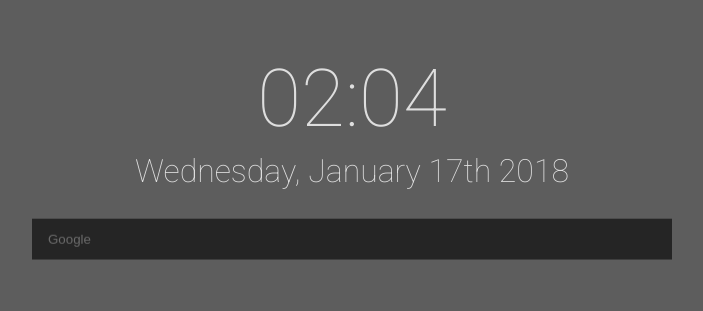
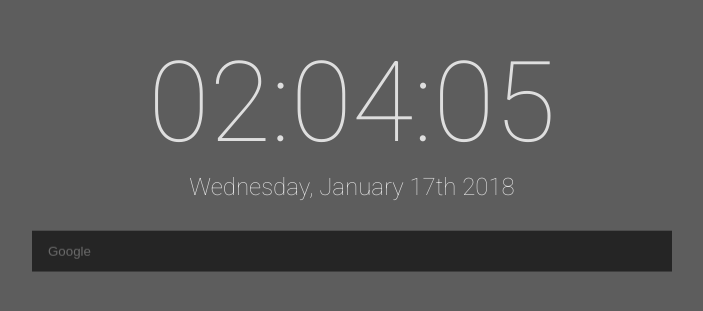
Before and after one commit to kevnoto/kevnoto.github.io, a browser extension: page index.html in a window 1280 px wide. Shown: the part 225-536 px from the top of the page, without its empty margins (288-991 px from the left). Drawn offline with Linux system fonts and the light colour scheme; no server answers.

Commit message:
font sizes

```diff
--- a/css/main.css
+++ b/css/main.css
@@ -35,7 +35,7 @@ h1, h2 {
 
 h1 {
 	font-weight: 200;
-    font-size: 5rem;
+    font-size: 7rem;
     color: white;
 	margin-bottom: 1rem;
     text-align: center;
@@ -43,7 +43,7 @@ h1 {
 
 h2 {
 	font-weight: 300;
-    font-size: 2rem;
+    font-size: 1.5rem;
     text-align: center;
 }
 .container {
--- a/index.html
+++ b/index.html
@@ -38,6 +38,7 @@
         <span>Ctrl + b</span>&nbsp;&nbsp;&nbsp;<span>Bookmarks</span>
     </div>
  -->
+    <a href="https://www.wunderground.com/weather/us/ca/berkeley?cm_ven=localwx_today">
         <div class="weather">
             <div class="weather__heading">
                 <h3 class="weather__temperature"></h3><span class="weather__unit"></span>
@@ -48,6 +49,7 @@
                 <h4 class="weather__location"></h4>
             </div>
         </div>
+    </a>
 
     <!-- <a href="options.html" class="bottom left">Options</a> -->
     <div class="credit"></div>
--- a/js/main.js
+++ b/js/main.js
@@ -37,7 +37,7 @@
 	// });
 
 	// hintRight.addEventListener('animationend', resetAnimation);
-
+	// tick();
 	setInterval(tick, 1000);
 
 	function openBookmarks() {
@@ -57,7 +57,7 @@
 	}
 
 	function tick() {
-		var t = moment().format("HH:mm");
+		var t = moment().format("HH:mm:ss");
 		var d = moment().format("dddd, MMMM Do YYYY");
 		timeDisplay.innerHTML = Sanitizer.escapeHTML(t);
 		dateDisplay.innerHTML = Sanitizer.escapeHTML(d);
```
Lines whose indentation alone changed are shown as unchanged.
